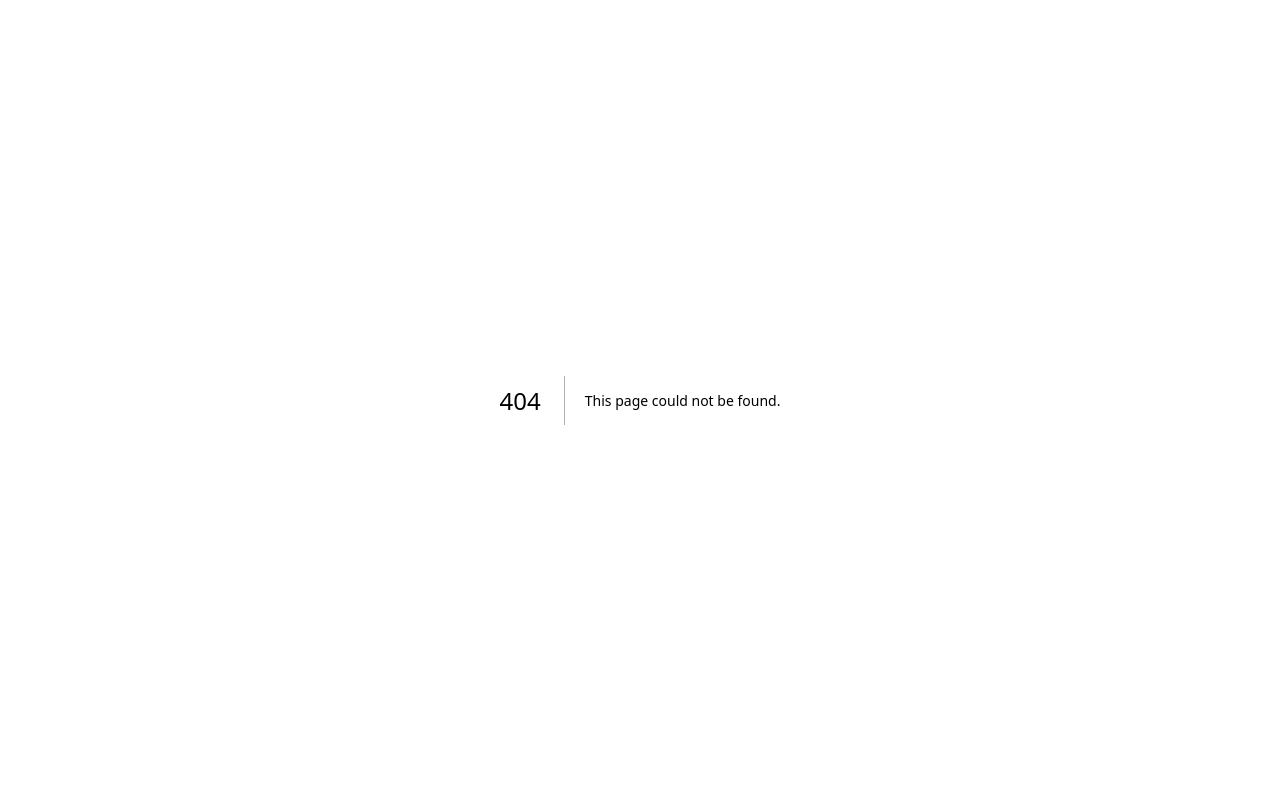
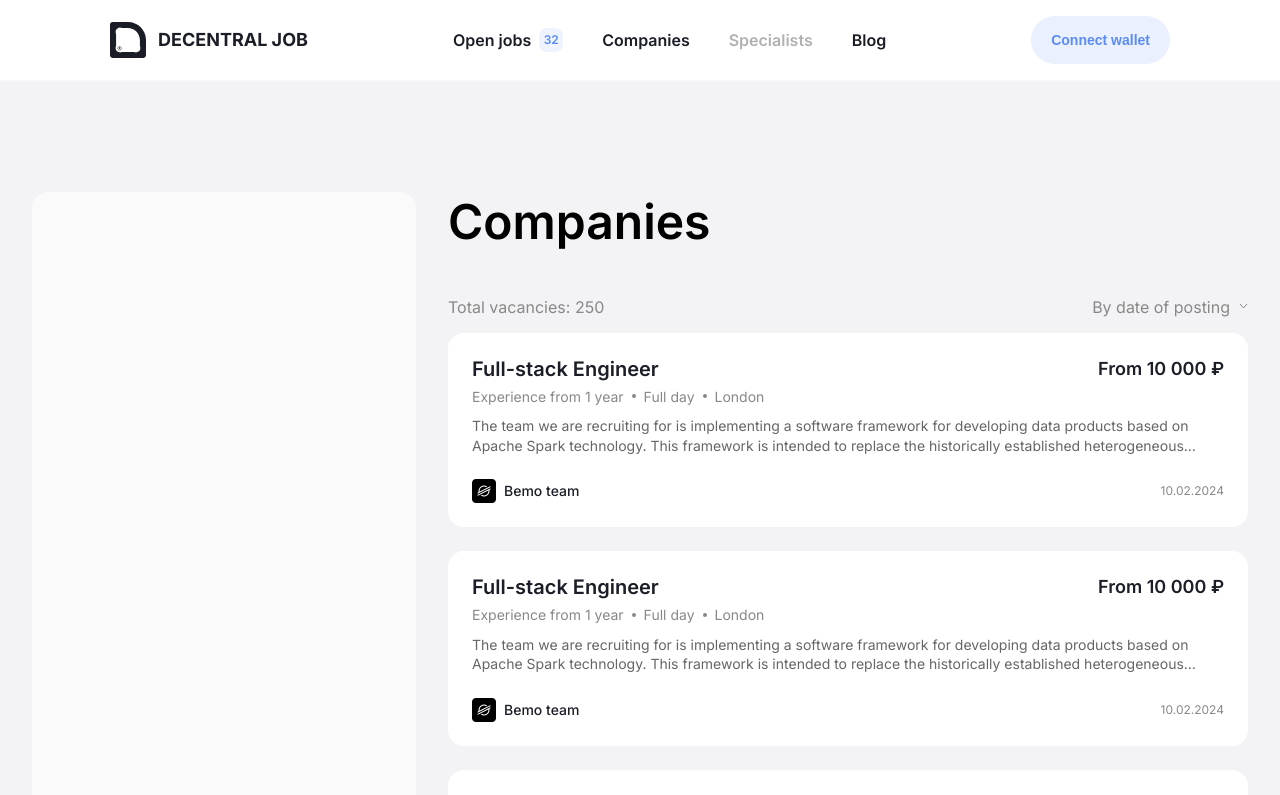
Before and after one commit to JoDcntrl/test, a Next.js app: page /company in a window 1280 px wide. Before the commit this address had no page. Shown: the top 795 px of the page. Built offline with nearby package versions, Linux system fonts and the light colour scheme.

Commit message:
DCNTRL-5 feat added page Company

```diff
--- /dev/null
+++ b/src/app/company/page.tsx
@@ -0,0 +1,10 @@
+import Company from "@/components/Company/Company";
+import Layout from "@/components/Layout/Layout";
+
+export default function PageCompanies() {
+  return (
+    <Layout>
+      <Company />
+    </Layout>
+  );
+}
--- /dev/null
+++ b/src/components/Company/Company.tsx
@@ -0,0 +1,63 @@
+"use client";
+import React from "react";
+
+import { cards } from "./CompanyData";
+
+import { Vector } from "@/assets/svgs/Vector";
+
+import styles from "./company.module.scss";
+import VacancyCard from "../VacancyCard/VacancyCard";
+import CompanyAside from "../CompanyAside/CompanyAside";
+
+const Company = () => (
+  <main className={styles.main}>
+    <div className={styles.mainWrapper}>
+      <section className={styles.mainSection}>
+        <h1 className={styles.mainTitle}>Companies</h1>
+        <div className={styles.sectionBlock}>
+          <div className={styles.blockTotalSort}>
+            <span className={styles.blockTotal}>Total vacancies: 250</span>
+            <span className={styles.blockSort}>
+              By date of posting
+              <button className={styles.blockSortVector}>
+                <Vector />
+              </button>
+            </span>
+          </div>
+          <div className={styles.blockCards}>
+            {cards.map(
+              ({
+                id,
+                name,
+                experience,
+                mode,
+                city,
+                description,
+                salary,
+                company,
+                logo,
+                date,
+              }) => (
+                <VacancyCard
+                  key={id}
+                  name={name}
+                  experience={experience}
+                  mode={mode}
+                  city={city}
+                  description={description}
+                  salary={salary}
+                  company={company}
+                  logo={logo}
+                  date={date}
+                />
+              )
+            )}
+          </div>
+        </div>
+      </section>
+      <CompanyAside />
+    </div>
+  </main>
+);
+
+export default Company;
--- /dev/null
+++ b/src/components/Company/CompanyData.ts
@@ -0,0 +1,108 @@
+import Logo from "@/assets/images/companyLogo.png";
+
+export const cards = [
+  {
+    id: 1,
+    name: "Full-stack Engineer",
+    experience: 1,
+    mode: "Full day",
+    city: "London",
+    description:
+      "The team we are recruiting for is implementing a software framework for developing data products based on Apache Spark technology. This framework is intended to replace the historically established heterogeneous solutions of application teams, thanks to which it will be achieved. This framework is designed to replace the historically established heterogeneous solutions of application teams, thanks to which it will be achieved",
+    salary: 10000,
+    company: "Bemo team",
+    logo: Logo,
+    date: "2024-02-10T01:30:00.000-05:00",
+  },
+  {
+    id: 2,
+    name: "Full-stack Engineer",
+    experience: 1,
+    mode: "Full day",
+    city: "London",
+    description:
+      "The team we are recruiting for is implementing a software framework for developing data products based on Apache Spark technology. This framework is intended to replace the historically established heterogeneous solutions of application teams, thanks to which it will be achieved. This framework is designed to replace the historically established heterogeneous solutions of application teams, thanks to which it will be achieved",
+    salary: 10000,
+    company: "Bemo team",
+    logo: Logo,
+    date: "2024-02-10T01:30:00.000-05:00",
+  },
+  {
+    id: 3,
+    name: "Full-stack Engineer",
+    experience: 1,
+    mode: "Full day",
+    city: "London",
+    description:
+      "The team we are recruiting for is implementing a software framework for developing data products based on Apache Spark technology. This framework is intended to replace the historically established heterogeneous solutions of application teams, thanks to which it will be achieved. This framework is designed to replace the historically established heterogeneous solutions of application teams, thanks to which it will be achieved",
+    salary: 10000,
+    company: "Bemo team",
+    logo: Logo,
+    date: "2024-02-10T01:30:00.000-05:00",
+  },
+  {
+    id: 4,
+    name: "Full-stack Engineer",
+    experience: 1,
+    mode: "Full day",
+    city: "London",
+    description:
+      "The team we are recruiting for is implementing a software framework for developing data products based on Apache Spark technology. This framework is intended to replace the historically established heterogeneous solutions of application teams, thanks to which it will be achieved. This framework is designed to replace the historically established heterogeneous solutions of application teams, thanks to which it will be achieved",
+    salary: 10000,
+    company: "Bemo team",
+    logo: Logo,
+    date: "2024-02-10T01:30:00.000-05:00",
+  },
+  {
+    id: 5,
+    name: "Full-stack Engineer",
+    experience: 1,
+    mode: "Full day",
+    city: "London",
+    description:
+      "The team we are recruiting for is implementing a software framework for developing data products based on Apache Spark technology. This framework is intended to replace the historically established heterogeneous solutions of application teams, thanks to which it will be achieved. This framework is designed to replace the historically established heterogeneous solutions of application teams, thanks to which it will be achieved",
+    salary: 10000,
+    company: "Bemo team",
+    logo: Logo,
+    date: "2024-02-10T01:30:00.000-05:00",
+  },
+  {
+    id: 6,
+    name: "Full-stack Engineer",
+    experience: 1,
+    mode: "Full day",
+    city: "London",
+    description:
+      "The team we are recruiting for is implementing a software framework for developing data products based on Apache Spark technology. This framework is intended to replace the historically established heterogeneous solutions of application teams, thanks to which it will be achieved. This framework is designed to replace the historically established heterogeneous solutions of application teams, thanks to which it will be achieved",
+    salary: 10000,
+    company: "Bemo team",
+    logo: Logo,
+    date: "2024-02-10T01:30:00.000-05:00",
+  },
+  {
+    id: 7,
+    name: "Full-stack Engineer",
+    experience: 1,
+    mode: "Full day",
+    city: "London",
+    description:
+      "The team we are recruiting for is implementing a software framework for developing data products based on Apache Spark technology. This framework is intended to replace the historically established heterogeneous solutions of application teams, thanks to which it will be achieved. This framework is designed to replace the historically established heterogeneous solutions of application teams, thanks to which it will be achieved",
+    salary: 10000,
+    company: "Bemo team",
+    logo: Logo,
+    date: "2024-02-10T01:30:00.000-05:00",
+  },
+  {
+    id: 8,
+    name: "Full-stack Engineer",
+    experience: 1,
+    mode: "Full day",
+    city: "London",
+    description:
+      "The team we are recruiting for is implementing a software framework for developing data products based on Apache Spark technology. This framework is intended to replace the historically established heterogeneous solutions of application teams, thanks to which it will be achieved. This framework is designed to replace the historically established heterogeneous solutions of application teams, thanks to which it will be achieved",
+    salary: 10000,
+    company: "Bemo team",
+    logo: Logo,
+    date: "2024-02-10T01:30:00.000-05:00",
+  },
+];
--- /dev/null
+++ b/src/components/Company/company.module.scss
@@ -0,0 +1,70 @@
+@import "@/assets/core/_variables.scss";
+
+.main {
+  width: 100%;
+  margin-top: 80px;
+  background-color: $bg-main;
+  padding: 0 10px;
+}
+
+@media (max-width: 1024px) and (min-width: 500px) {
+  .main {
+    padding: 0 20px;
+  }
+}
+
+.mainWrapper {
+  display: flex;
+  flex-direction: row-reverse;
+  max-width: 1216px;
+  margin: 0 auto;
+  padding-top: 112px;
+  padding-bottom: 127px;
+  gap: 0 32px;
+}
+
+.mainTitle {
+  font-size: 48px;
+  font-weight: 600;
+  margin-bottom: 45.5px;
+}
+
+.mainSection {
+  width: 100%;
+}
+
+.blockTotalSort {
+  margin-top: 32px;
+  margin-bottom: 16px;
+  display: flex;
+  justify-content: space-between;
+}
+
+.blockTotal {
+  color: $text-tertiary;
+}
+
+.blockSort {
+  color: $text-tertiary;
+  display: flex;
+  gap: 0 10px;
+  align-items: flex-start;
+}
+
+.blockSortVector {
+  border: none;
+  background: none;
+}
+
+.blockCards {
+  width: 100%;
+  display: grid;
+  grid-template-columns: repeat(1, 1fr);
+  gap: 24px;
+}
+
+@media (max-width: 768px) {
+  .blockCards {
+    grid-template-columns: repeat(1, 1fr);
+  }
+}
--- /dev/null
+++ b/src/components/CompanyAside/CompanyAside.scss
@@ -0,0 +1,13 @@
+@import "@/assets/core/_variables.scss";
+
+.section {
+  max-width: 384px;
+  width: 100%;
+  background-color: $bg-card;
+  padding: 32px;
+  border-radius: 16px;
+  display: flex;
+  flex-direction: column;
+  gap: 32px 0;
+  height: 100vh;
+}
--- /dev/null
+++ b/src/components/CompanyAside/CompanyAside.tsx
@@ -0,0 +1,10 @@
+"use client";
+
+import React from "react";
+import "./CompanyAside.scss";
+
+const FiltersCompanies = () => {
+  return <section className="section"></section>;
+};
+
+export default FiltersCompanies;
```
Also changed, not shown: src/components/CompanyAside/CompanyAside.types.tsx (added), src/components/CompanyAside/CompanyAsideData.ts (added).
